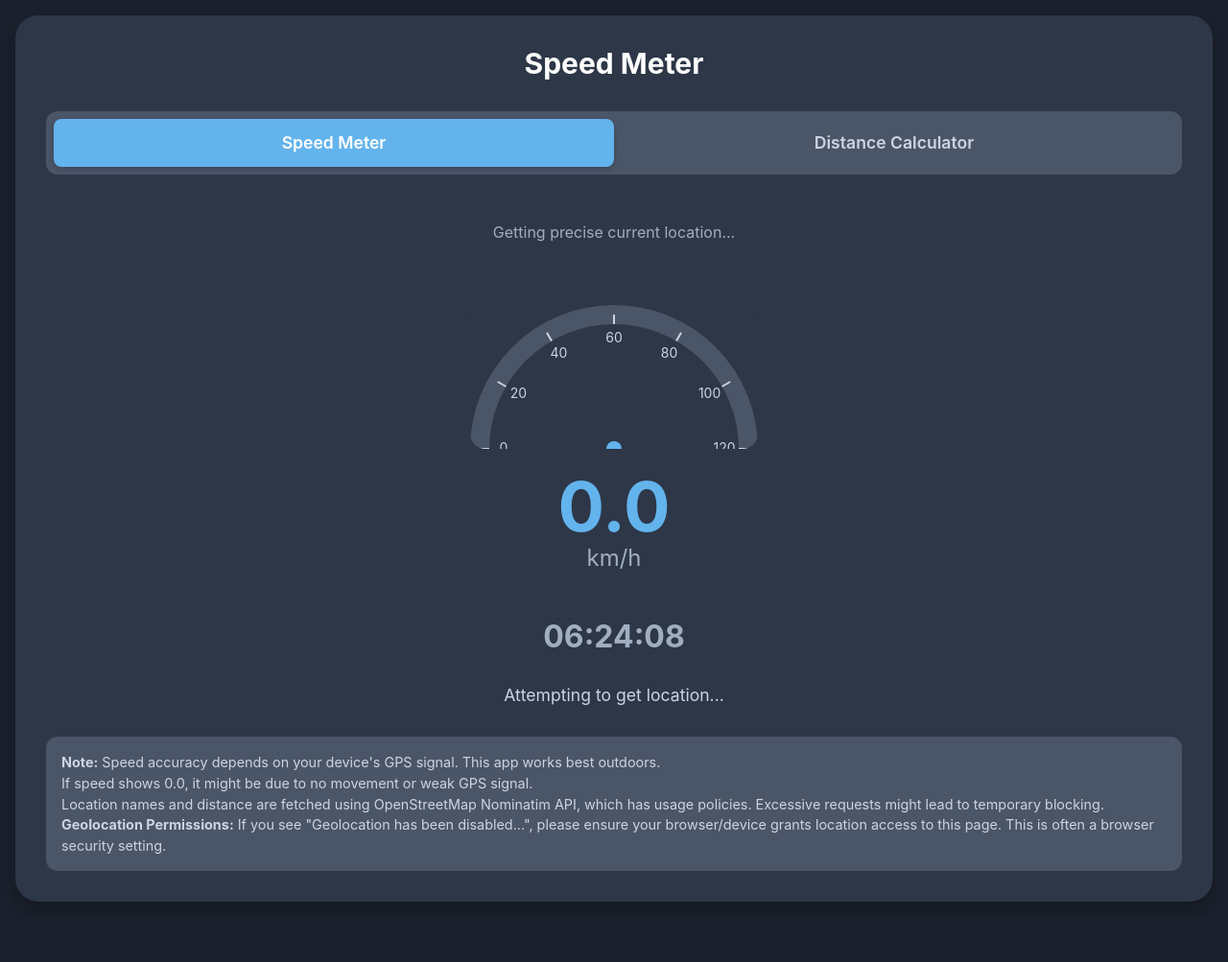
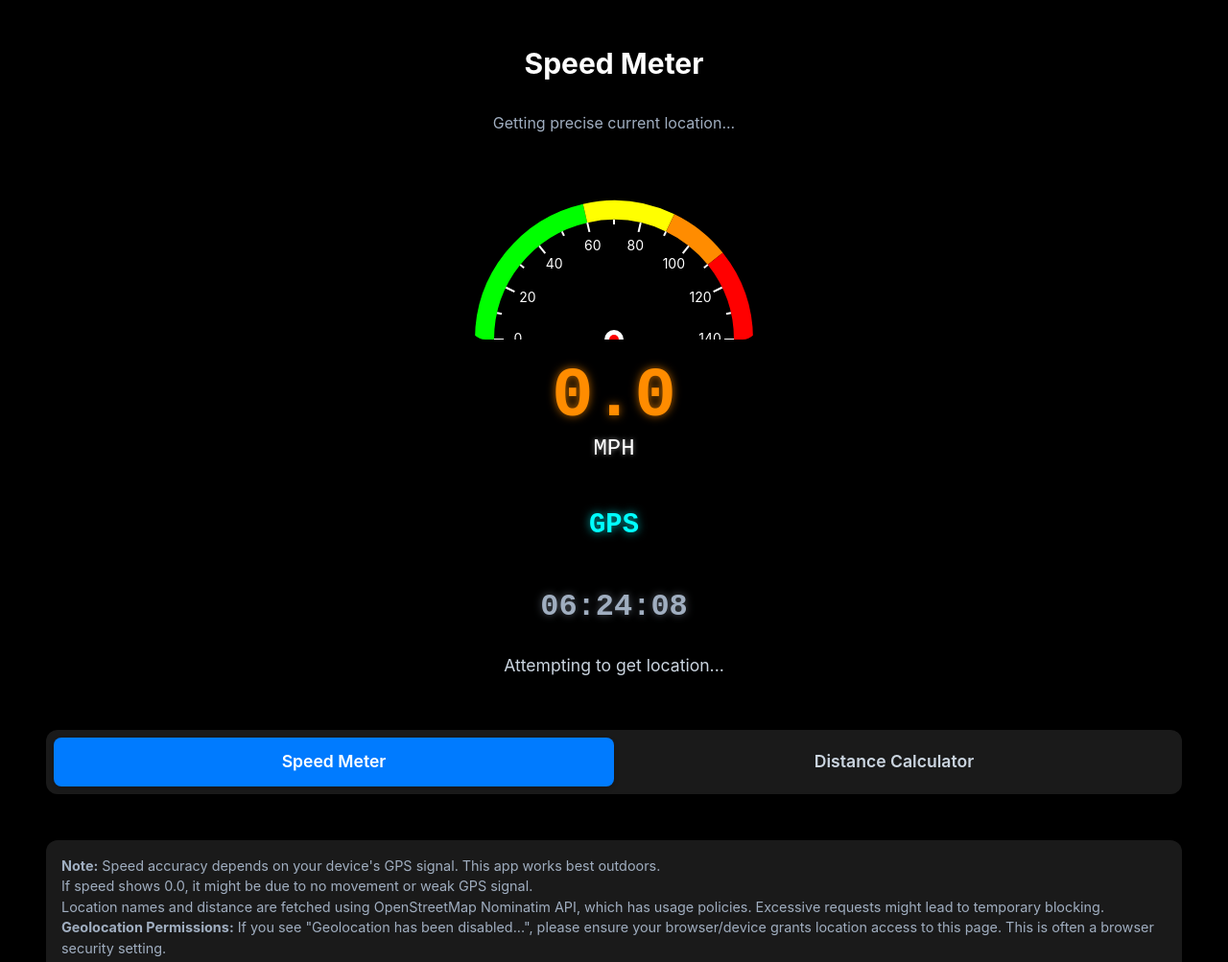
Before and after one commit to eleashosen/Speed-tracker, a plain HTML site: page index.html in a window 1280 px wide. Shown: the top 1003 px of the page at 96% size. Before the commit the page ends 956 px from the top, so only its background shows below. Drawn offline with nearby package versions, Linux system fonts and the light colour scheme; a web font is replaced by a local one.

Commit message:
index.html

```diff
--- a/index.html
+++ b/index.html
@@ -14,7 +14,7 @@
             justify-content: center;
             align-items: center;
             min-height: 100vh;
-            background-color: #1a202c; /* Dark background */
+            background-color: #000000; /* Solid black background */
             color: #e2e8f0; /* Light text */
             margin: 0;
             padding: 1rem; /* Add some padding around the content */
@@ -23,9 +23,9 @@
         .container {
             width: 100%;
             max-width: 400px; /* Max width for better readability on larger screens */
-            background-color: #2d3748; /* Slightly lighter dark background for container */
+            background-color: #000000; /* Solid black for container to match dial */
             border-radius: 1.5rem; /* More rounded corners */
-            box-shadow: 0 10px 15px rgba(0, 0, 0, 0.2);
+            box-shadow: 0 10px 15px rgba(0, 0, 0, 0.5); /* Stronger shadow for black theme */
             padding: 2rem;
             text-align: center;
             display: flex;
@@ -35,16 +35,30 @@
         .speed-display {
             font-size: 4.5rem; /* Very large font for speed */
             font-weight: bold;
-            color: #63b3ed; /* Blue color for speed */
+            color: #ff8c00; /* Orange/Red color for speed, mimicking segmented display */
             line-height: 1;
             transition: color 0.1s ease-out; /* Smooth transition for color change */
+            /* Attempt to mimic segmented font style */
+            font-family: 'Digital-7', monospace; /* Placeholder, true digital font requires import */
+            text-shadow: 0 0 10px rgba(255, 140, 0, 0.7); /* Glow effect */
         }
+        /* Fallback for Digital-7 font if not loaded */
+        @font-face {
+            font-family: 'Digital-7';
+            src: url('https://raw.githubusercontent.com/spleennoon/Digital-7/master/digital-7.ttf') format('truetype');
+            /* Note: Direct linking to TTF from GitHub raw might have CORS issues or be unreliable.
+               For production, host this font yourself or use a service like Google Fonts if available.
+               Using monospace as a fallback. */
+        }
+
         .speed-display.flash {
-            color: #a7f3d0; /* A brighter, contrasting color for the flash */
+            color: #ffddaa; /* Brighter flash color */
         }
         .unit {
             font-size: 1.5rem;
-            color: #a0aec0; /* Gray color for unit */
+            color: #ffffff; /* White for unit */
+            font-family: 'Digital-7', monospace; /* Mimic segmented font */
+            text-shadow: 0 0 5px rgba(255, 255, 255, 0.5); /* Subtle glow */
         }
         .status-message {
             font-size: 1.1rem;
@@ -52,16 +66,17 @@
             min-height: 2rem; /* Reserve space to prevent layout shifts */
         }
         .info-box {
-            background-color: #4a5568; /* Darker gray for info */
+            background-color: #1a1a1a; /* Darker gray for info, but still very dark */
             padding: 1rem;
             border-radius: 0.75rem;
             font-size: 0.9rem;
-            color: #cbd5e0;
+            color: #a0aec0; /* Slightly muted text for info */
             text-align: left;
+            margin-top: 1.5rem; /* Add margin above info box */
         }
         /* Canvas specific styling */
         #speedometerCanvas {
-            background-color: #2d3748; /* Match container background */
+            background-color: #000000; /* Match container background */
             border-radius: 1rem;
             margin-top: 1.5rem;
             width: 100%; /* Make canvas responsive */
@@ -74,6 +89,8 @@
             font-weight: bold;
             color: #a0aec0; /* Gray color for clock */
             margin-top: 1rem;
+            font-family: 'Digital-7', monospace; /* Mimic segmented font */
+            text-shadow: 0 0 8px rgba(160, 174, 192, 0.5); /* Glow effect */
         }
         .location-address {
             font-size: 1rem;
@@ -86,10 +103,11 @@
         .tabs {
             display: flex;
             justify-content: center;
-            margin-bottom: 1.5rem;
-            background-color: #4a5568;
+            margin-top: 1.5rem; /* Add margin above tabs when at bottom */
+            background-color: #1a1a1a; /* Darker background for tabs */
             border-radius: 0.75rem;
             padding: 0.5rem;
+            width: 100%; /* Ensure tabs span full width */
         }
         .tab-button {
             flex: 1;
@@ -104,15 +122,16 @@
             transition: background-color 0.3s ease, color 0.3s ease;
         }
         .tab-button.active {
-            background-color: #63b3ed; /* Blue for active tab */
+            background-color: #007bff; /* A distinct blue for active tab */
             color: white;
             box-shadow: 0 2px 5px rgba(0, 0, 0, 0.2);
         }
         .tab-button:hover:not(.active) {
-            background-color: #5a657a;
+            background-color: #2a2a2a;
         }
         .tab-content {
             display: none; /* Hidden by default */
+            width: 100%; /* Ensure content takes full width */
         }
         .tab-content.active {
             display: flex; /* Show active content */
@@ -120,68 +139,20 @@
             gap: 1.5rem;
         }
 
-        /* Destination input and display styles */
-        .destination-input-group {
-            display: flex;
-            flex-direction: column;
-            gap: 0.5rem;
-            margin-top: 1rem;
-        }
-        .destination-input-group input[type="text"] {
-            padding: 0.75rem;
-            border-radius: 0.5rem;
-            border: 1px solid #4a5568;
-            background-color: #2d3748;
-            color: #e2e8f0;
-            font-size: 1rem;
-            width: 100%;
-            box-sizing: border-box; /* Include padding in width */
-        }
-        .destination-input-group input[type="text"]::placeholder {
-            color: #a0aec0;
-        }
-        .destination-input-group button {
-            padding: 0.75rem 1.25rem;
-            font-size: 1rem;
-            font-weight: 600;
-            border-radius: 0.5rem;
-            cursor: pointer;
-            background-color: #4299e1; /* Blue for action button */
-            color: white;
-            transition: background-color 0.3s ease, transform 0.1s ease;
-            box-shadow: 0 4px 6px rgba(0, 0, 0, 0.1);
-        }
-        .destination-input-group button:hover {
-            background-color: #3182ce;
-        }
-        .destination-input-group button:active {
-            transform: translateY(1px);
-            box-shadow: 0 2px 4px rgba(0, 0, 0, 0.1);
-        }
-        .distance-display {
-            font-size: 1.5rem;
+        /* GPS Indicator Styling */
+        .gps-indicator {
+            font-size: 1.8rem; /* Size for GPS text */
             font-weight: bold;
-            color: #f6ad55; /* Orange color for distance */
-            margin-top: 1rem;
-            min-height: 1.5rem; /* Reserve space */
-        }
-        .destination-name-display {
-            font-size: 0.9rem;
-            color: #cbd5e0;
-            min-height: 1.2rem;
-            margin-top: 0.5rem;
+            color: #00ffff; /* Cyan color for GPS */
+            font-family: 'Digital-7', monospace; /* Mimic segmented font */
+            text-shadow: 0 0 10px rgba(0, 255, 255, 0.7); /* Glow effect */
+            margin-top: 1rem; /* Space below speed/unit */
         }
     </style>
 </head>
 <body>
     <div class="container">
         <h1 class="text-3xl font-bold text-white mb-2">Speed Meter</h1>
-
-        <!-- Tabs Navigation -->
-        <div class="tabs">
-            <button id="speedTabButton" class="tab-button active">Speed Meter</button>
-            <button id="distanceTabButton" class="tab-button">Distance Calculator</button>
-        </div>
 
         <!-- Location Address Display (common to both tabs) -->
         <div id="locationAddress" class="location-address">Fetching current location...</div>
@@ -193,8 +164,11 @@
 
             <div class="speed-display-area">
                 <div id="speed" class="speed-display">0.0</div>
-                <div id="unit" class="unit">km/h</div>
+                <div id="unit" class="unit">MPH</div>
             </div>
+
+            <!-- GPS Indicator -->
+            <div id="gpsIndicator" class="gps-indicator">GPS</div>
 
             <!-- Clock display -->
             <div id="clock" class="clock-display"></div>
@@ -211,6 +185,12 @@
                 <div id="distanceDisplay" class="distance-display"></div>
             </div>
             <p id="distanceStatus" class="status-message">Enter a destination to calculate distance.</p>
+        </div>
+
+        <!-- Tabs Navigation -->
+        <div class="tabs">
+            <button id="speedTabButton" class="tab-button active">Speed Meter</button>
+            <button id="distanceTabButton" class="tab-button">Distance Calculator</button>
         </div>
 
         <div class="info-box">
@@ -230,6 +210,7 @@
         const ctx = speedometerCanvas.getContext('2d');
         const clockDisplay = document.getElementById('clock');
         const locationAddressDisplay = document.getElementById('locationAddress');
+        const gpsIndicator = document.getElementById('gpsIndicator'); // New GPS indicator element
 
         const speedTabButton = document.getElementById('speedTabButton');
         const distanceTabButton = document.getElementById('distanceTabButton');
@@ -244,8 +225,8 @@
 
 
         let watchId = null;
-        const speedUnit = 'km/h';
-        const maxSpeed = 120;
+        const speedUnit = 'mph'; // Changed to MPH as per image
+        const maxSpeed = 140; // Changed to 140 MPH as per image
 
         let lastLocationFetchTime = 0;
         const LOCATION_FETCH_THROTTLE_MS = 5000; // Throttle for reverse geocoding
@@ -284,36 +265,62 @@
 
             const centerX = speedometerCanvas.width / 2;
             const centerY = speedometerCanvas.height; // Base of the semi-circle
-            const radius = speedometerCanvas.width / 2 - 10; // Slightly smaller than half width for padding
+            const radius = speedometerCanvas.width / 2 - 15; // Slightly smaller for thicker outer ring
 
-            // Draw the outer arc (speedometer background)
-            ctx.beginPath();
-            ctx.arc(centerX, centerY, radius, Math.PI, 2 * Math.PI, false); // Half circle from 180 to 360 degrees
-            ctx.lineWidth = 20;
-            ctx.strokeStyle = '#4a5568'; // Darker gray for the track
-            ctx.stroke();
+            // Draw the outer gradient ring segments
+            const startAngle = Math.PI; // 180 degrees
+            const endAngle = 2 * Math.PI; // 360 degrees (full circle, but we draw half)
 
-            // Draw speed markings and labels
-            ctx.font = '14px Inter';
-            ctx.fillStyle = '#cbd5e0'; // Light gray for text
+            const greenEnd = 60; // Up to 60 MPH
+            const yellowEnd = 90; // Up to 90 MPH
+            const orangeEnd = 110; // Up to 110 MPH
+            // Red goes up to maxSpeed (140 MPH)
+
+            const segmentWidth = 20; // Thickness of the colored ring
+
+            // Function to draw a colored arc segment
+            function drawArcSegment(startVal, endVal, color) {
+                const segmentStartAngle = startAngle + (startVal / maxSpeed) * Math.PI;
+                const segmentEndAngle = startAngle + (endVal / maxSpeed) * Math.PI;
+
+                ctx.beginPath();
+                ctx.arc(centerX, centerY, radius, segmentStartAngle, segmentEndAngle, false);
+                ctx.lineWidth = segmentWidth;
+                ctx.strokeStyle = color;
+                ctx.stroke();
+            }
+
+            // Draw colored segments
+            drawArcSegment(0, greenEnd, '#00ff00'); // Green
+            drawArcSegment(greenEnd, yellowEnd, '#ffff00'); // Yellow
+            drawArcSegment(yellowEnd, orangeEnd, '#ff8c00'); // Orange
+            drawArcSegment(orangeEnd, maxSpeed, '#ff0000'); // Red
+
+            // Draw tick marks and labels
+            ctx.font = '14px Inter'; // Keeping Inter for numbers, but could use Digital-7 if desired
+            ctx.fillStyle = '#ffffff'; // White for numbers
             ctx.textAlign = 'center';
             ctx.textBaseline = 'middle';
 
-            for (let i = 0; i <= maxSpeed; i += 20) {
-                const angle = Math.PI + (i / maxSpeed) * Math.PI; // Map speed to angle (180 to 360 degrees)
-                const x = centerX + radius * Math.cos(angle);
-                const y = centerY + radius * Math.sin(angle);
+            for (let i = 0; i <= maxSpeed; i += 10) { // Major ticks every 10 MPH
+                const angle = startAngle + (i / maxSpeed) * Math.PI;
+                const tickLength = (i % 20 === 0) ? 10 : 5; // Longer ticks for 20, 40, 60...
+                const innerTickRadius = radius - segmentWidth / 2 - tickLength;
+                const outerTickRadius = radius - segmentWidth / 2;
 
                 // Draw tick marks
                 ctx.beginPath();
                 ctx.lineWidth = 2;
-                ctx.strokeStyle = '#cbd5e0';
-                ctx.moveTo(centerX + (radius - 10) * Math.cos(angle), centerY + (radius - 10) * Math.sin(angle));
-                ctx.lineTo(centerX + radius * Math.cos(angle), centerY + radius * Math.sin(angle));
+                ctx.strokeStyle = '#ffffff'; // White ticks
+                ctx.moveTo(centerX + innerTickRadius * Math.cos(angle), centerY + innerTickRadius * Math.sin(angle));
+                ctx.lineTo(centerX + outerTickRadius * Math.cos(angle), centerY + outerTickRadius * Math.sin(angle));
                 ctx.stroke();
 
-                // Draw labels
-                ctx.fillText(i.toString(), centerX + (radius - 25) * Math.cos(angle), centerY + (radius - 25) * Math.sin(angle));
+                // Draw labels for major ticks (every 20 MPH)
+                if (i % 20 === 0) {
+                    const labelRadius = radius - segmentWidth / 2 - 25; // Position labels further in
+                    ctx.fillText(i.toString(), centerX + labelRadius * Math.cos(angle), centerY + labelRadius * Math.sin(angle));
+                }
             }
 
             // Draw the needle
@@ -321,22 +328,26 @@
             ctx.translate(centerX, centerY); // Move origin to center of the dial
 
             // Calculate needle angle based on current speed
-            let needleAngle = Math.PI + (Math.min(currentSpeed, maxSpeed) / maxSpeed) * Math.PI;
+            let needleAngle = startAngle + (Math.min(currentSpeed, maxSpeed) / maxSpeed) * Math.PI;
 
             ctx.rotate(needleAngle); // Rotate to the calculated angle
 
             ctx.beginPath();
-            ctx.moveTo(-5, 0); // Base of the needle
-            ctx.lineTo(5, 0);
-            ctx.lineTo(0, -radius + 15); // Tip of the needle
+            ctx.moveTo(-3, 0); // Base of the needle (thinner)
+            ctx.lineTo(3, 0);
+            ctx.lineTo(0, -radius + 10); // Tip of the needle
             ctx.closePath();
-            ctx.fillStyle = '#f56565'; // Red color for the needle
+            ctx.fillStyle = '#ff0000'; // Red color for the needle
             ctx.fill();
 
             // Draw the central pivot point
             ctx.beginPath();
-            ctx.arc(0, 0, 8, 0, 2 * Math.PI);
-            ctx.fillStyle = '#63b3ed'; // Blue for pivot
+            ctx.arc(0, 0, 10, 0, 2 * Math.PI); // Larger pivot
+            ctx.fillStyle = '#ffffff'; // White pivot
+            ctx.fill();
+            ctx.beginPath();
+            ctx.arc(0, 0, 5, 0, 2 * Math.PI); // Smaller red center
+            ctx.fillStyle = '#ff0000';
             ctx.fill();
 
             ctx.restore(); // Restore the canvas state
@@ -465,15 +476,15 @@
             currentLongitude = position.coords.longitude; // Update global currentLongitude
 
             let displaySpeed;
-            if (speedUnit === 'km/h') {
+            if (speedUnit === 'km/h') { // This logic needs to be updated to MPH
                 displaySpeed = convertMpsToKmh(speedMps);
             } else {
-                displaySpeed = convertMpsToMph(speedMps);
+                displaySpeed = convertMpsToMph(speedMps); // Use MPH conversion
             }
 
             const newSpeed = parseFloat(displaySpeed.toFixed(1)); // Get the new speed as a number, rounded
 
-            // Apply the new condition: Don't display speed if less than 1 km/h
+            // Apply the new condition: Don't display speed if less than 1 km/h (now MPH)
             if (newSpeed < 1.0) {
                 if (currentDisplayedSpeed !== 0.0) { // Only update if it's changing to 0
                     speedDisplay.textContent = '0.0';
@@ -494,7 +505,7 @@
                 statusMessage.textContent = 'GPS signal weak or no movement detected.';
                 drawSpeedometer(0);
             } else {
-                // Display actual speed if >= 1 km/h and valid
+                // Display actual speed if >= 1 km/h (now MPH) and valid
                 if (currentDisplayedSpeed !== newSpeed) {
                     speedDisplay.textContent = newSpeed.toFixed(1);
                     speedDisplay.classList.add('flash');
@@ -504,10 +515,18 @@
                 statusMessage.textContent = 'Tracking speed...';
                 drawSpeedometer(newSpeed);
             }
-            unitDisplay.textContent = speedUnit;
+            unitDisplay.textContent = speedUnit.toUpperCase(); // Ensure unit is uppercase (MPH)
 
             // Fetch and display current location name, respecting the throttle
             fetchLocationName(currentLatitude, currentLongitude);
+
+            // Update GPS indicator visibility based on signal
+            if (speedMps !== null && speedMps >= 0) {
+                gpsIndicator.style.visibility = 'visible';
+            } else {
+                gpsIndicator.style.visibility = 'hidden';
+            }
+
 
             // Calculate and display distance if a destination is set and on the distance tab
             if (distanceCalculatorTabContent.classList.contains('active') && destinationCoords) {
@@ -519,6 +538,8 @@
                 distanceStatus.textContent = 'Distance updated.';
             } else if (distanceCalculatorTabContent.classList.contains('active') && !destinationCoords) {
                  distanceStatus.textContent = 'Enter a destination to calculate distance.';
+                 distanceDisplay.textContent = ''; // Ensure distance is clear if no destination
+                 destinationNameDisplay.textContent = ''; // Ensure destination name is clear
             }
         }
 
@@ -551,6 +572,7 @@
             statusMessage.textContent = errorMessage;
             console.error('Geolocation error:', error.code, error.message, error);
             drawSpeedometer(0);
+            gpsIndicator.style.visibility = 'hidden'; // Hide GPS indicator on error
             // Update distance status if on distance tab
             if (distanceCalculatorTabContent.classList.contains('active')) {
                 distanceStatus.textContent = 'Cannot calculate distance without current location.';
@@ -575,6 +597,7 @@
             } else {
                 statusMessage.textContent = 'Geolocation is not supported by your browser.';
                 locationAddressDisplay.textContent = 'Geolocation not supported.';
+                gpsIndicator.style.visibility = 'hidden'; // Hide GPS indicator if not supported
                 // Update distance status if on distance tab
                 if (distanceCalculatorTabContent.classList.contains('active')) {
                     distanceStatus.textContent = 'Geolocation not supported.';
@@ -622,19 +645,45 @@
             speedMeterTabContent.classList.remove('active');
             distanceCalculatorTabContent.classList.remove('active');
 
+            // Hide all status messages initially
+            statusMessage.style.display = 'none';
+            distanceStatus.style.display = 'none';
+
             // Activate the selected tab button and content
             if (tabName === 'speedMeterTabContent') {
                 speedTabButton.classList.add('active');
                 speedMeterTabContent.classList.add('active');
-                // Ensure speed-related messages are visible
-                statusMessage.style.display = 'block';
-                distanceStatus.style.display = 'none';
+                statusMessage.style.display = 'block'; // Show speed status
+                // Clear distance-related displays when switching away from distance tab
+                distanceDisplay.textContent = '';
+                destinationNameDisplay.textContent = '';
+                destinationInput.value = ''; // Clear destination input field
+                destinationCoords = null; // Reset destination coordinates
+                gpsIndicator.style.visibility = 'visible'; // Show GPS indicator on speed tab
             } else if (tabName === 'distanceCalculatorTabContent') {
                 distanceTabButton.classList.add('active');
                 distanceCalculatorTabContent.classList.add('active');
-                // Ensure distance-related messages are visible
-                statusMessage.style.display = 'none';
-                distanceStatus.style.display = 'block';
+                distanceStatus.style.display = 'block'; // Show distance status
+                gpsIndicator.style.visibility = 'hidden'; // Hide GPS indicator on distance tab
+
+                // Set initial messages for distance tab if no destination is set
+                if (!destinationCoords) {
+                    distanceDisplay.textContent = '';
+                    destinationNameDisplay.textContent = '';
+                    distanceStatus.textContent = 'Enter a destination to calculate distance.';
+                } else {
+                    // If a destination is set, re-display its name and current distance
+                    // Use destinationInput.value as a reliable source for the entered name
+                    destinationNameDisplay.textContent = `Destination: ${destinationInput.value}`;
+                    if (currentLatitude !== null && currentLongitude !== null) {
+                        const dist = calculateDistance(currentLatitude, currentLongitude, destinationCoords.lat, destinationCoords.lon);
+                        distanceDisplay.textContent = `${dist.toFixed(2)} km`;
+                        distanceStatus.textContent = 'Distance updated.';
+                    } else {
+                        distanceDisplay.textContent = 'Waiting for current location...';
+                        distanceStatus.textContent = 'Waiting for current location...';
+                    }
+                }
             }
             resizeCanvas(); // Recalculate canvas size if needed after tab switch
         }
@@ -654,12 +703,17 @@
                 statusMessage.textContent = 'Geolocation is not supported by your browser.';
                 locationAddressDisplay.textContent = 'Geolocation not supported.';
                 distanceStatus.textContent = 'Geolocation not supported.'; // Also update distance tab status
+                gpsIndicator.style.visibility = 'hidden'; // Hide if geolocation not supported
             }
             resizeCanvas();
             startTracking();
             setInterval(updateClock, 1000);
             updateClock();
             switchTab('speedMeterTabContent'); // Default to Speed Meter tab
+            // Initialize distance tab messages
+            distanceDisplay.textContent = '';
+            destinationNameDisplay.textContent = '';
+            distanceStatus.textContent = 'Enter a destination to calculate distance.';
         };
 
         // Redraw speedometer on window resize
```
